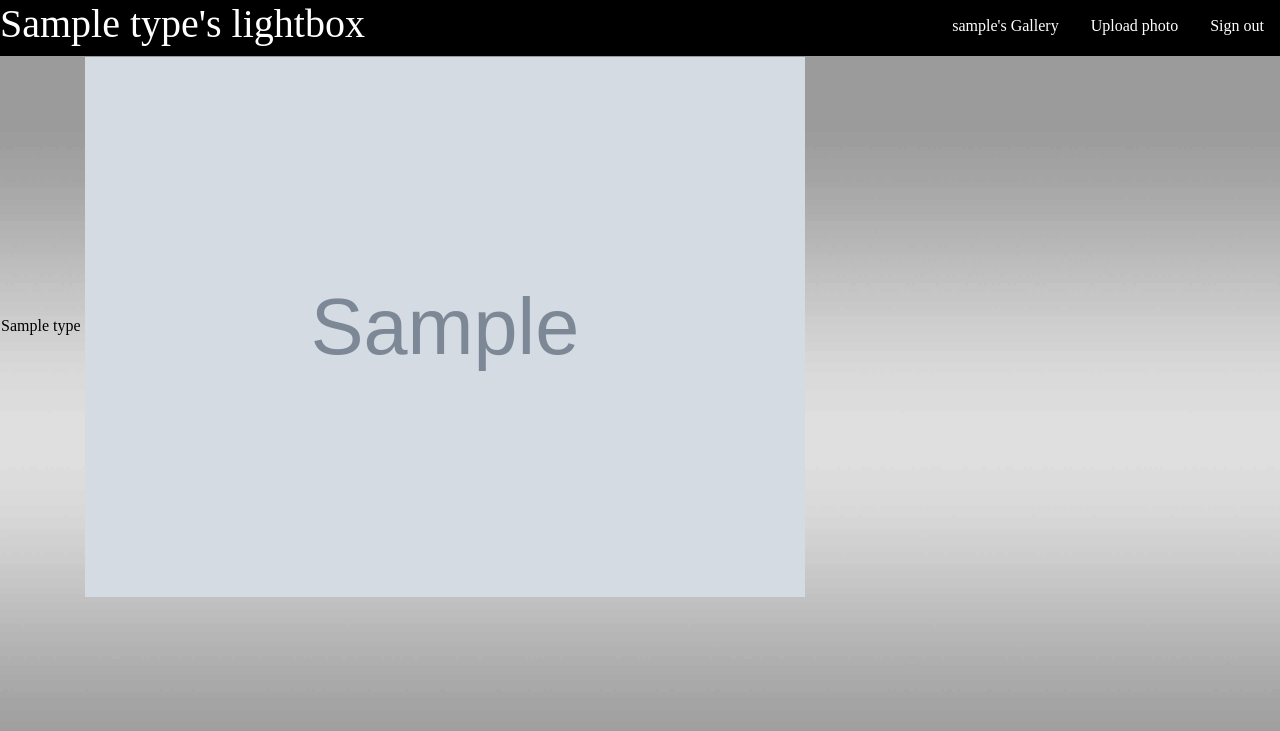
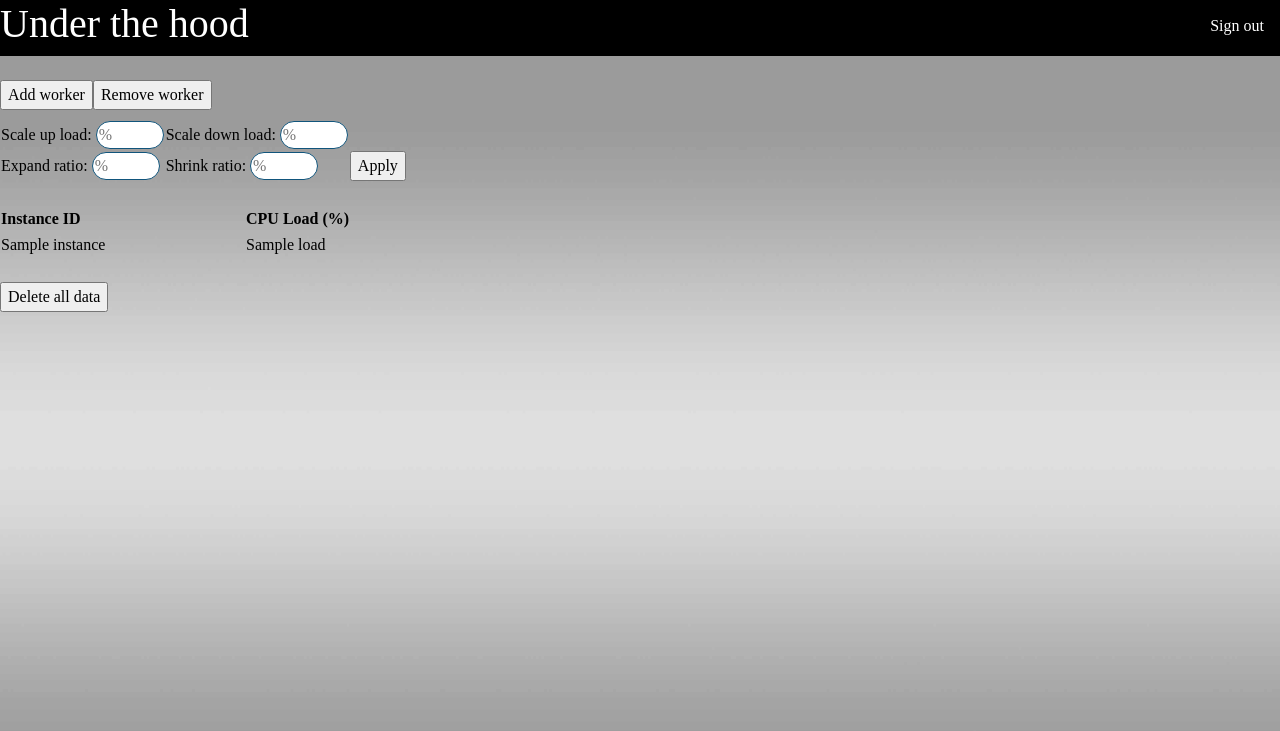
Before and after one commit to Urmi20/CloudComputing, a Flask app: template app/templates/adminhome.html in a window 1280 px wide. Shown: the top 731 px of the page. Run offline with Flask 2, Linux system fonts and the light colour scheme; the template is opened without the code that fills it: most values are stand-ins (such as "Sample title", 1, 10 or a date in 2020); grey boxes marked "Sample" are stand-in pictures; some libraries are stand-ins or nearby versions.

Commit message:
Add admin home view and control

```diff
--- a/app/photoupload.py
+++ b/app/photoupload.py
@@ -51,7 +51,8 @@ def photo_upload():
 
         if not db_success:
             return render_template("uploadphoto.html",
-                                   up_error="There was an error. Please try again.", title=input_title, hashtags=input_hashtag)
+                                   up_error="There was an error. Please try again.",
+                                   title=input_title, hashtags=input_hashtag)
 
         return redirect(url_for('render_gallery'))
     return redirect(url_for('index'))
--- a/app/signOut.py
+++ b/app/signOut.py
@@ -1,8 +1,10 @@
 from flask import render_template, session
 from app import userUI
+from management import managerUI
 
 
 @userUI.route('/sign_out', methods=['GET'])
+@managerUI.route('/sign_out', methods=['GET'])
 def sign_out():
     session.clear()
 
--- a/app/templates/adminhome.html
+++ b/app/templates/adminhome.html
@@ -1,43 +1,83 @@
 {% extends "base.html" %}
 {% block content %}
 <ul class="header" id="myHeader">
-    <li><h1 style="color:white;">{{photos[0][0]}}'s lightbox</h1></li>
+    <li><h1 style="color:white;">Under the hood</h1></li>
     <li style="float:right;"><a href="{{url_for('sign_out')}}">Sign out</a></li>
-    <li style="float:right;"><a href="{{url_for('photo_upload_landing')}}">Upload photo</a></li>
-    <li style="float:right;"><a href="{{url_for('render_gallery')}}">{{username}}'s Gallery</a></li>
+</ul>
+<br/>
+
+<ul style="list-style: none; padding-left: 0;">
+    <li style="float:left;">
+        <form method="post" action="add_worker">
+            <input type="submit" value="Add worker"/>
+        </form>
+    </li>
+
+    <li style="float:left;">
+        <form method="post" action="sub_worker">
+            <input type="submit" value="Remove worker"/>
+        </form>
+    </li>
 </ul>
 
+<br/>
+
+<table>
+    <tr>
+        <td>
+            Scale up load:
+            <input type="number" name="uth" value="{{uth if uth!=None}}"
+                       placeholder="%" min="1" max="100" class="textbox"/>
+        </td>
+        <td>
+            Scale down load:
+            <input type="number" name="dth" value="{{dth if dth!=None}}"
+                       placeholder="%" min="1" max="100" class="textbox"/>
+        </td>
+    </tr>
+
+    <tr>
+        <td>
+            Expand ratio:
+            <input type="number" name="ex_ratio" value="{{ex_ratio if ex_ratio!=None}}"
+                       placeholder="%" min="1" max="100" class="textbox"/>
+        </td>
+        <td>
+            Shrink ratio:
+            <input type="number" name="s_ratio" value="{{s_ratio if s_ratio!=None}}"
+                       placeholder="%" min="1" max="100" class="textbox"/>
+        </td>
+
+        <td>
+            <form method="post" action="size_scaling">
+                <input type="submit" value="Apply"/>
+            </form>
+        </td>
+    </tr>
+
+</table>
+
+<br/>
+
 <div class="galleryimage">
-<table style="table-layout:fixed; text-align:center;">
-    <tr>
-    {% for type, photo in photos %}
-        <td align="center" valign="center">
-                {{type}}
-                <img src="{{ url_for('static', filename=photo) }}", width="720">
-        </td>
-        {% if loop.index%2 == 0 %}
-        </tr>
-        <tr>
-        {% endif %}
-    {% endfor %}</tr>
-</table>
+    <table style="width:100%">
+      <tr>
+        <th width="245px">Instance ID</th>
+        <th>CPU Load (%)</th>
+      </tr>
+      {% for instance, load in cpu_metrics %}
+      <tr>
+        <td width="200px">{{ instance }}</td>
+        <td>{{ load }}</td>
+      </tr>
+      {% endfor %}
+    </table>
 </div>
 
-<script>
-        window.onscroll=function(){myFunction()};
+<br/>
 
-        var header=document.getElementById("myHeader");
-        var sticky=header.offsetTop;
-
-        function myFunction(){
-            if(window.pageYOffset > sticky){
-                header.classList.add("sticky");
-            }
-            else{
-                header.classList.remove("sticky");
-            }
-        }
-
-</script>
+<form method="post" action="delete_all">
+    <input type="submit" value="Delete all data"/>
+</form>
 
 {% endblock %}
```
Also changed, not shown: management/adminhome.py (+15 -6 lines).
